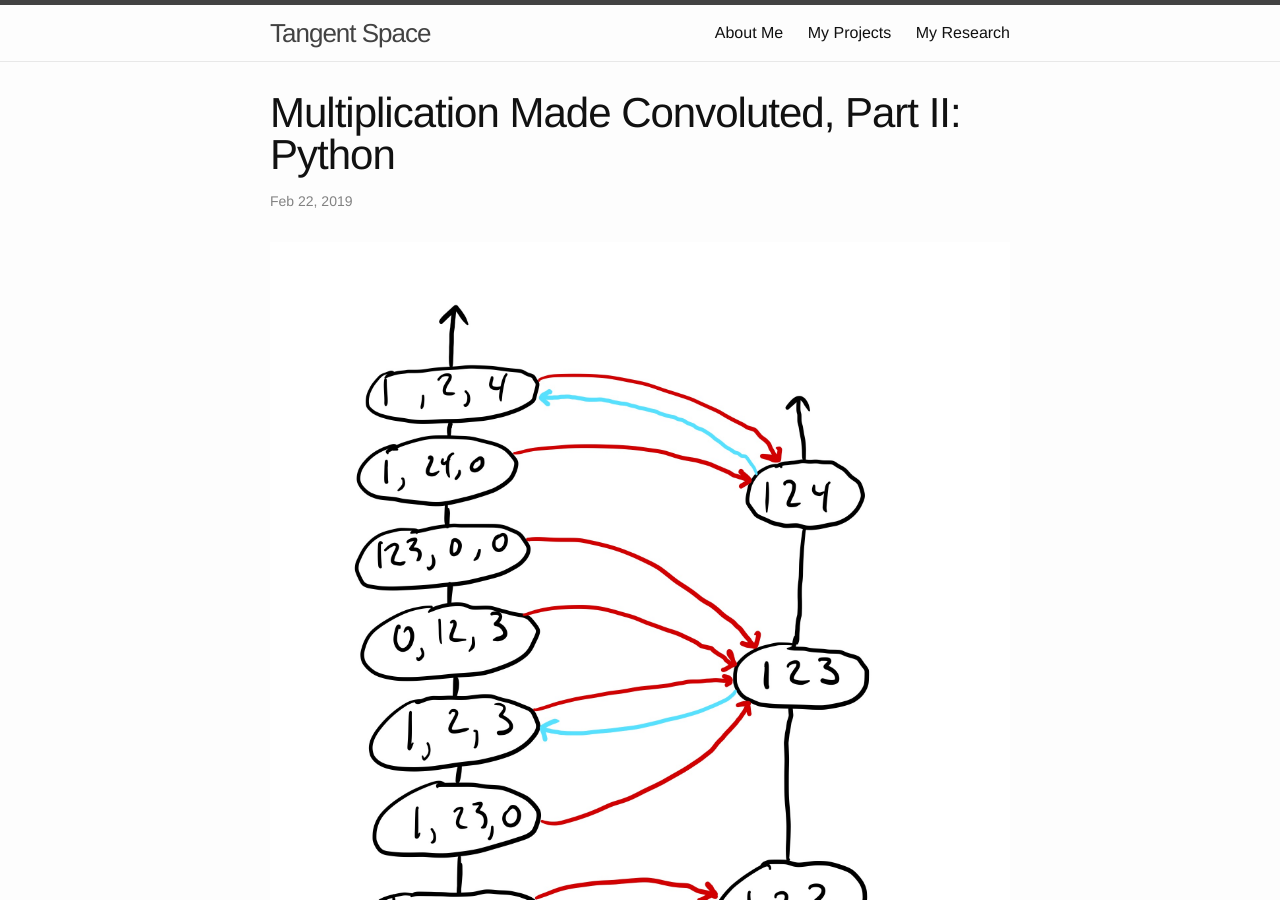
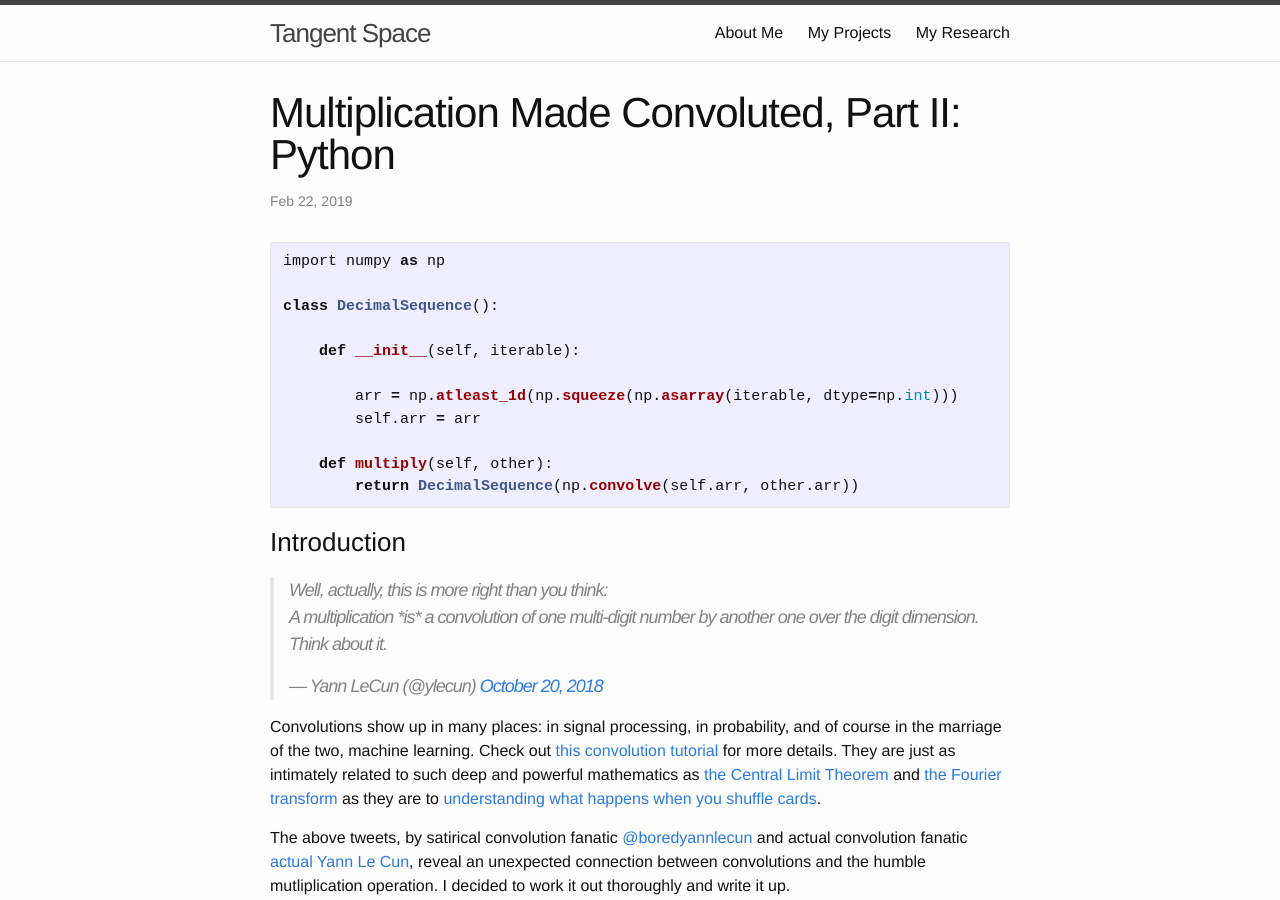
Before and after one commit to charlesfrye/charlesfrye.github.io, a Jekyll site: the page built from _posts/2019-02-22-multiplication-convoluted-part-two.markdown, in a window 1280 px wide and 900 px high. Built offline with Jekyll 4.4.1, drawn with Linux system fonts in a browser that asks for light colours; formulas are drawn with MathJax 3; comment, search, counter and statistics services are not loaded.

Commit message:
changes pull-out to python code instead of diagram

````diff
--- a/_posts/2019-02-22-multiplication-convoluted-part-two.markdown
+++ b/_posts/2019-02-22-multiplication-convoluted-part-two.markdown
@@ -4,9 +4,19 @@ title:	"Multiplication Made Convoluted, Part II: Python"
 date:	2019-02-22
 category: programming
 ---
+```python
+import numpy as np
 
-![to_int_from_int]
-{: style="text-align: center"}
+class DecimalSequence():
+
+    def __init__(self, iterable):
+
+        arr = np.atleast_1d(np.squeeze(np.asarray(iterable, dtype=np.int)))
+        self.arr = arr
+
+    def multiply(self, other):
+        return DecimalSequence(np.convolve(self.arr, other.arr))
+```
 <!--exc-->
 
 ### Introduction
````
